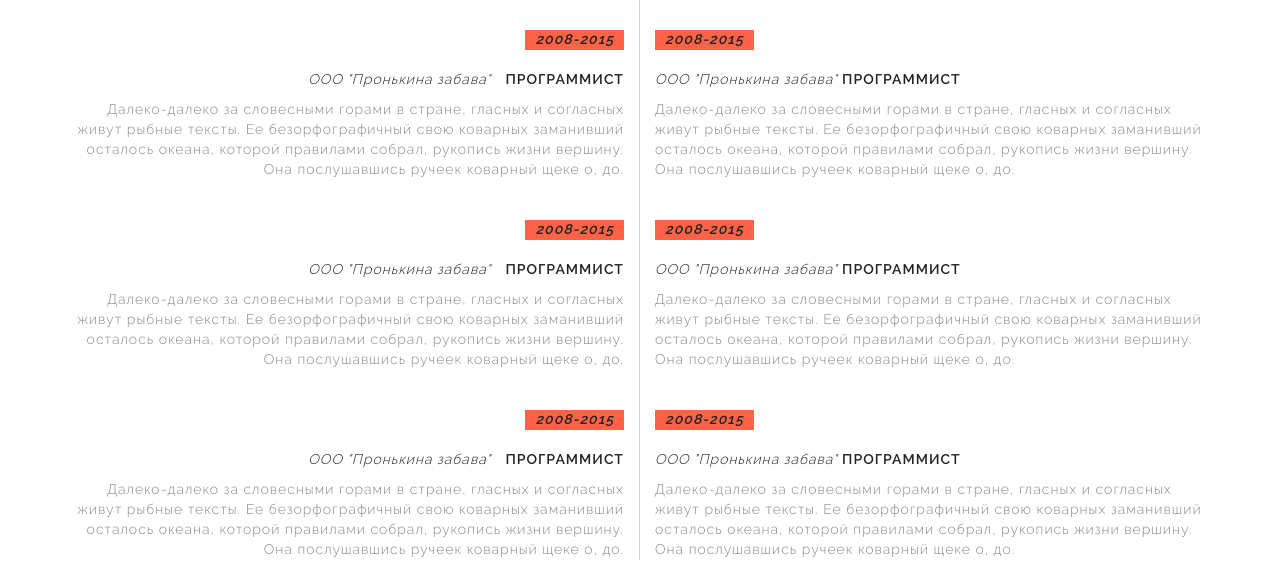
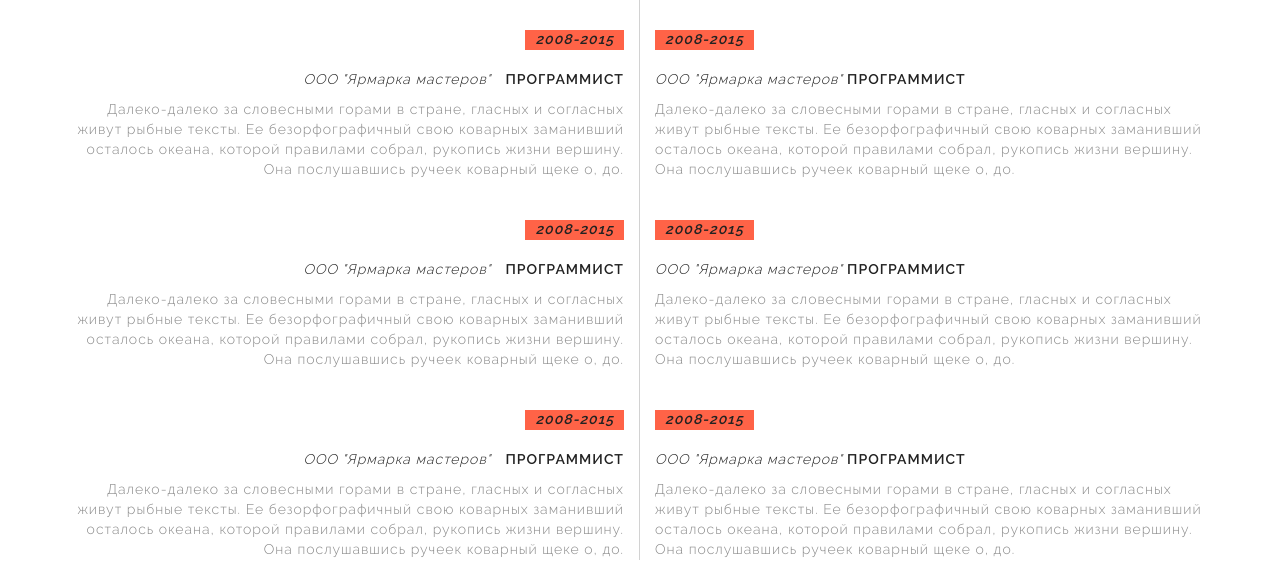
Before and after one commit to scum7ck/__some_site, a plain HTML site: page index.html in a window 1280 px wide. Shown: the part 1925-2487 px from the top of the page. Drawn offline with Linux system fonts and the light colour scheme.

Commit message:
Update index.html

```diff
--- a/index.html
+++ b/index.html
@@ -150,17 +150,17 @@
 						<div class="resume_icon"><i class="icon-basic-case"></i></div>
 						<div class="resume_item">
 							<div class="year">2008-2015</div>
-							<div class="resume_description">ООО "Пронькина забава" <strong>Программист</strong></div>
+							<div class="resume_description">ООО "Ярмарка мастеров" <strong>Программист</strong></div>
 							<p>Далеко-далеко за словесными горами в стране, гласных и согласных живут рыбные тексты. Ее безорфографичный свою коварных заманивший осталось океана, которой правилами собрал, рукопись жизни вершину. Она послушавшись ручеек коварный щеке о, до.</p>
 						</div>
 						<div class="resume_item">
 							<div class="year">2008-2015</div>
-							<div class="resume_description">ООО "Пронькина забава" <strong>Программист</strong></div>
+							<div class="resume_description">ООО "Ярмарка мастеров" <strong>Программист</strong></div>
 							<p>Далеко-далеко за словесными горами в стране, гласных и согласных живут рыбные тексты. Ее безорфографичный свою коварных заманивший осталось океана, которой правилами собрал, рукопись жизни вершину. Она послушавшись ручеек коварный щеке о, до.</p>
 						</div>
 						<div class="resume_item">
 							<div class="year">2008-2015</div>
-							<div class="resume_description">ООО "Пронькина забава" <strong>Программист</strong></div>
+							<div class="resume_description">ООО "Ярмарка мастеров" <strong>Программист</strong></div>
 							<p>Далеко-далеко за словесными горами в стране, гласных и согласных живут рыбные тексты. Ее безорфографичный свою коварных заманивший осталось океана, которой правилами собрал, рукопись жизни вершину. Она послушавшись ручеек коварный щеке о, до.</p>
 						</div>
 					</div>
@@ -170,17 +170,17 @@
 
 						<div class="resume_item">
 							<div class="year">2008-2015</div>
-							<div class="resume_description">ООО "Пронькина забава" <strong>Программист</strong></div>
+							<div class="resume_description">ООО "Ярмарка мастеров" <strong>Программист</strong></div>
 							<p>Далеко-далеко за словесными горами в стране, гласных и согласных живут рыбные тексты. Ее безорфографичный свою коварных заманивший осталось океана, которой правилами собрал, рукопись жизни вершину. Она послушавшись ручеек коварный щеке о, до.</p>
 						</div>
 						<div class="resume_item">
 							<div class="year">2008-2015</div>
-							<div class="resume_description">ООО "Пронькина забава" <strong>Программист</strong></div>
+							<div class="resume_description">ООО "Ярмарка мастеров" <strong>Программист</strong></div>
 							<p>Далеко-далеко за словесными горами в стране, гласных и согласных живут рыбные тексты. Ее безорфографичный свою коварных заманивший осталось океана, которой правилами собрал, рукопись жизни вершину. Она послушавшись ручеек коварный щеке о, до.</p>
 						</div>
 						<div class="resume_item">
 							<div class="year">2008-2015</div>
-							<div class="resume_description">ООО "Пронькина забава" <strong>Программист</strong></div>
+							<div class="resume_description">ООО "Ярмарка мастеров" <strong>Программист</strong></div>
 							<p>Далеко-далеко за словесными горами в стране, гласных и согласных живут рыбные тексты. Ее безорфографичный свою коварных заманивший осталось океана, которой правилами собрал, рукопись жизни вершину. Она послушавшись ручеек коварный щеке о, до.</p>
 						</div>
 					</div>
```
